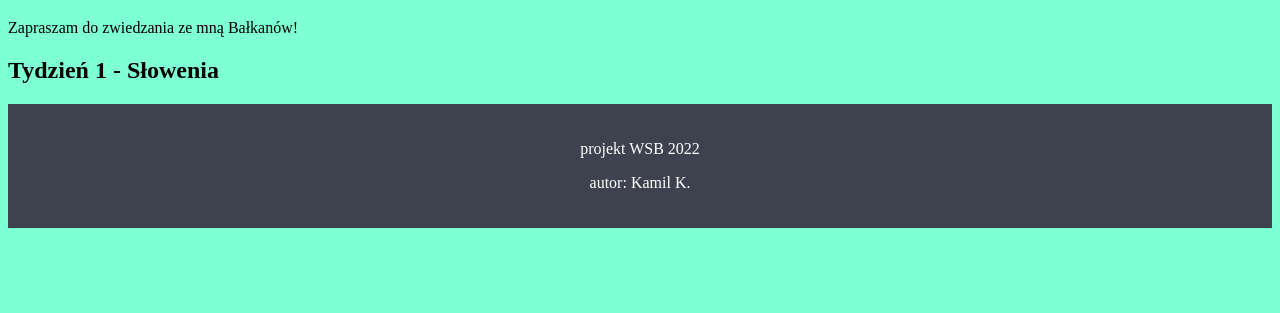
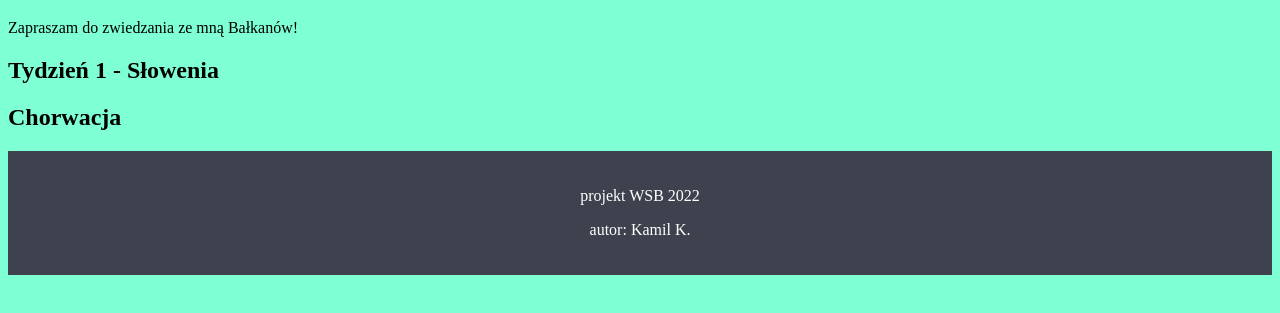
Before and after one commit to kamilkoralewski/PierwszyProjekt, a plain HTML site: page index.html in a window 1280 px wide. Shown: the part 61-374 px from the top of the page. Drawn offline with Linux system fonts and the light colour scheme.

Commit message:
dodaj sekcje Chorwacja

```diff
--- a/index.html
+++ b/index.html
@@ -29,6 +29,10 @@
         <h2>Tydzień 1 - Słowenia</h2>
     </section>
 
+    <section class="Chorwacja">
+        <h2>Chorwacja</h2>
+    </section>
+
     <footer>
         <p>projekt WSB 2022</p>
         <p>autor: Kamil K.</p>
```
